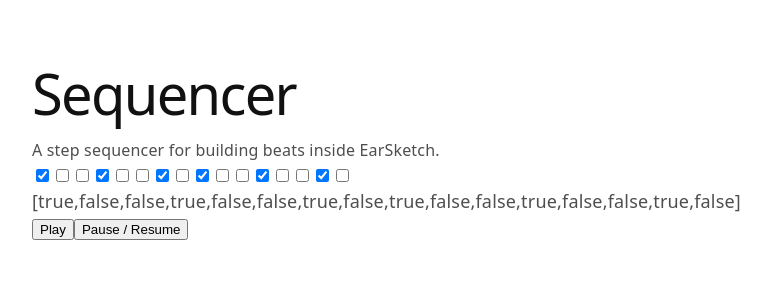
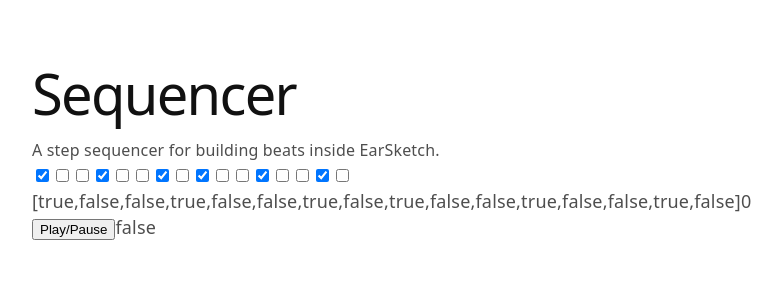
Before and after one commit to earsketch/earsketch-extensions, a React (Vite) app in the folder extensions/sequencer/: page / in a window 1280 px wide. Shown: the top 300 px of the page, without its empty margins (16-798 px from the left). Built offline with nearby package versions, Linux system fonts and the light colour scheme.

Commit message:
Wire up pause/play button

```diff
--- a/extensions/sequencer/src/App.tsx
+++ b/extensions/sequencer/src/App.tsx
@@ -6,6 +6,7 @@
   const tempo = 120
   const nSteps = 16
   const audioCtxRef = useRef<AudioContext | null>(null)
+  const [isPlaying, setIsPlaying] = useState(false)
 
   const [iBeat, setIBeat] = useState(0)
   const [steps, setSteps] = useState<boolean[]>([
@@ -14,12 +15,13 @@
   ])
 
   useEffect(() => {
+    if (!isPlaying)
+      return
     const period = 60 / tempo * 1000 // in milliseconds
     const intervalID = setInterval(myCallback, period);
 
     function myCallback() {
     setIBeat((prev) => (prev + 1) % nSteps);
-    console.log(iBeat);
     if (!audioCtxRef.current) {
       audioCtxRef.current = new AudioContext()
     }
@@ -37,9 +39,10 @@
     return () => {
       clearInterval(intervalID);
     };
-  }, [iBeat, steps]);
+  }, [iBeat, steps, isPlaying]);
 
   function handlePlay() {
+    setIsPlaying(!isPlaying)
     const audioCtx = new AudioContext()
     audioCtxRef.current = audioCtx
     const noteDuration = 0.5
@@ -53,23 +56,13 @@
     }
   }
 
-  function handlePauseResume() {
-    const audioCtx = audioCtxRef.current
-    if (!audioCtx) return
-
-    if (audioCtx.state === 'running') {
-      audioCtx.suspend()
-    } else {
-      audioCtx.resume()
-    }
-  }
-
   return (
     <div className="page">
       <h1>Sequencer</h1>
       <p>A step sequencer for building beats inside EarSketch.</p>
       {Array.from({ length: nSteps }, (_, i) => (
       <input
+        key={i}
         type="checkbox"
         checked={steps[i]}
         onChange={() => {
@@ -79,8 +72,9 @@
         }}
       />))}
         {JSON.stringify(steps)}
-      <button onClick={() => handlePlay()}>Play</button>
-      <button onClick={() => handlePauseResume()}>Pause / Resume</button>
+        {JSON.stringify(iBeat)}
+      <button onClick={() => handlePlay()}>Play/Pause</button>
+      {JSON.stringify(isPlaying)}
     </div>
   )
 }
```
